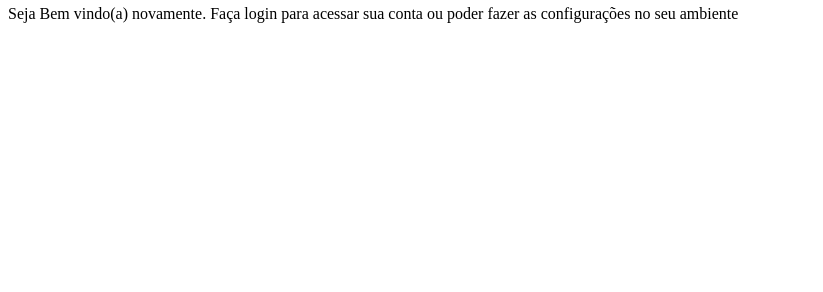
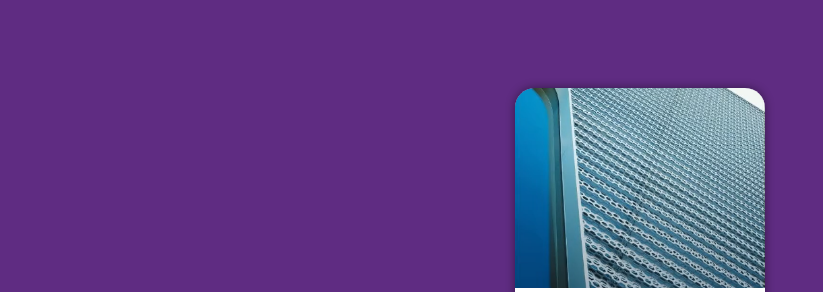
Before and after one commit to NiiSann4321/projeto-login, a plain HTML site: page index.html in a window 1280 px wide. Shown: the part 62-354 px from the top of the page, without its empty margins (0-823 px from the left). Drawn offline with Linux system fonts and the light colour scheme.

Commit message:
atualizações do projeto login

```diff
--- a/estilos/style.css
+++ b/estilos/style.css
@@ -4,3 +4,53 @@
 Verde: #49a09d
 lilás: #5f2c82
 */
+
+*{
+    font-family: system-ui, -apple-system, BlinkMacSystemFont, 'Segoe UI', Roboto, Oxygen, Ubuntu, Cantarell, 'Open Sans', 'Helvetica Neue', sans-serif;
+    padding: 0px;
+    margin: 0px;
+    box-sizing: border-box;
+}
+
+body, html{
+    background-color: #5f2c82;
+    height: 100vh;
+    width: 100vw;
+}
+
+main{
+    position: relative;
+    height: 100vh;
+    width: 100vw;
+}
+
+section#Login{
+    position: absolute;
+    left: 50%;
+    top: 50%;
+    transform: translate(-50%, -50%);
+    overflow: hidden;
+
+
+
+    background-color: white;
+    width: 250px;
+    height: 500px;
+    border-radius: 20px;
+    box-shadow: 0px 0px 10px rgba(0, 0, 0, 0.452);
+}
+
+section#Login > div#imagem{
+    display: block;
+    background: #5f2c82 url(../imagens/imagem_projeto_login.png) no-repeat;
+    background-position: left bottom;
+    background-size: cover;
+    height: 200px;
+}
+
+section#Login > div#formulario{
+    display: block;
+    padding: 10px;
+
+
+}
```
